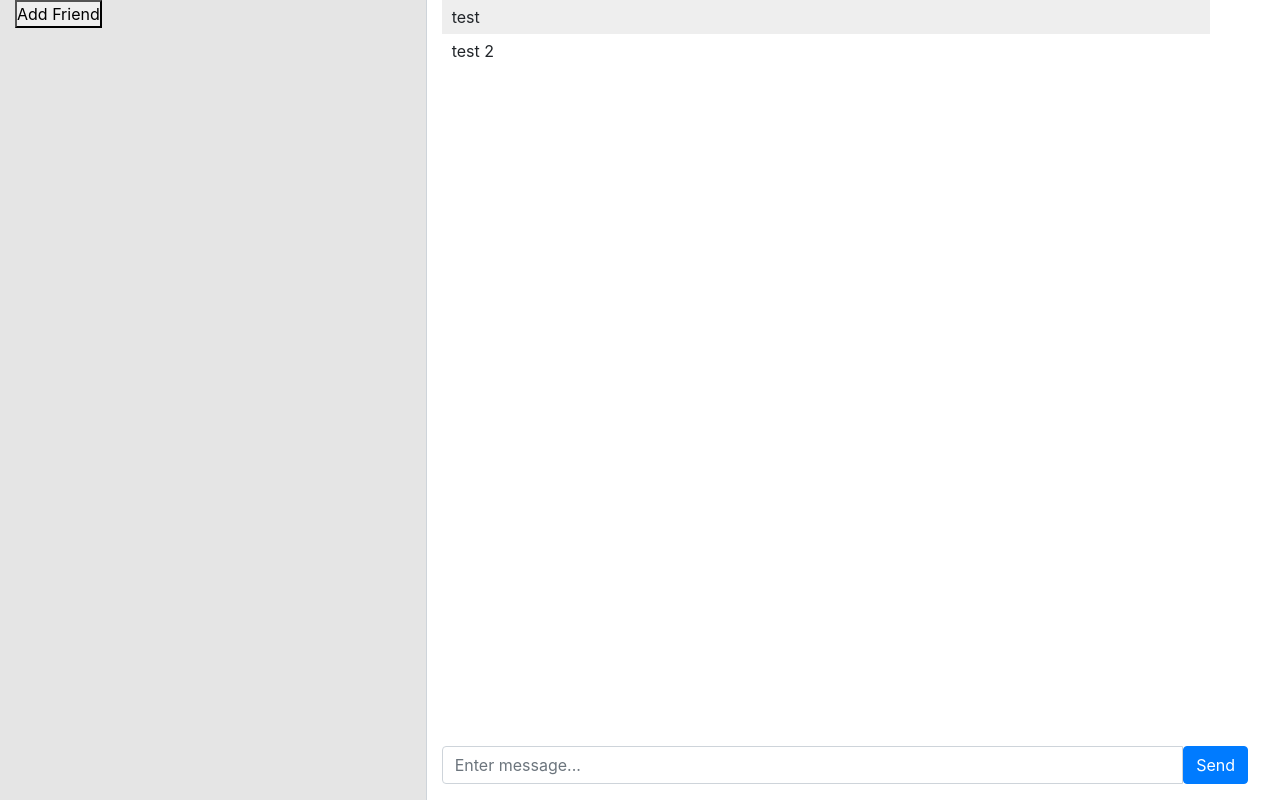
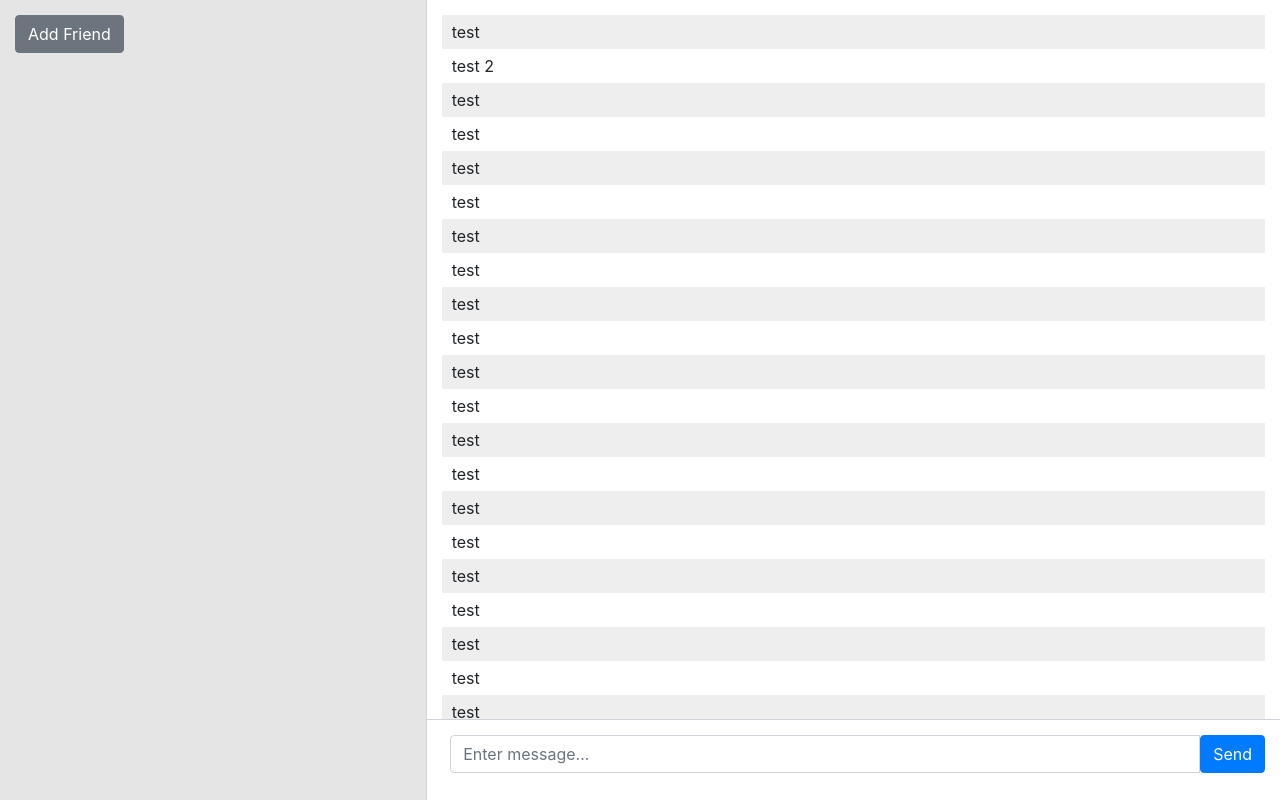
Before and after one commit to jwishcamper/CS410_Project, a website: page public/chatPage.html in a window 1280 px wide. Drawn offline with nearby package versions, Linux system fonts and the light colour scheme; no server answers.

Commit message:
CSS simplification

```diff
--- a/public/chatPage.html
+++ b/public/chatPage.html
@@ -11,16 +11,41 @@
 
 <body>
   <div id="friends" class="col-sm-4">
-	<button id = "addButton">Add Friend</button>
+    <button class="btn btn-secondary" id="addButton">Add Friend</button>
   </div>
-  <div id="msg" class="col-sm-8">
-    <div id="history">
-      <ul id="messages">
+
+  <ul id="messages" class="col-sm-8">
     <li> test</li>
     <li> test 2</li>
+    <li> test</li>
+    <li> test</li>
+    <li> test</li>
+    <li> test</li>
+    <li> test</li>
+    <li> test</li>
+    <li> test</li>
+    <li> test</li>
+    <li> test</li>
+    <li> test</li>
+    <li> test</li>
+    <li> test</li>
+    <li> test</li>
+    <li> test</li>
+    <li> test</li>
+    <li> test</li>
+    <li> test</li>
+    <li> test</li>
+    <li> test</li>
+    <li> test</li>
+    <li> test</li>
+    <li> test</li>
+    <li> test</li>
+    <li> test</li>
+    <li> test</li>
+    <li> test</li>
+
   </ul>
-    </div>
-    <div id="send">
+
   <form id="textBoxButtons" action="">
     <div class="input-group form-group">
       <input class="form-control" id="m" autocomplete="off" placeholder="Enter message...">
@@ -29,8 +54,7 @@
 
     </div>
   </form>
-    </div>
-  </div>
+
   <script src="/socket.io/socket.io.js"></script>
   <script src="https://code.jquery.com/jquery-1.11.1.js"></script>
 
--- a/public/main.css
+++ b/public/main.css
@@ -11,9 +11,8 @@ body {
 
 form {
   /* background: #000; */
-  /* padding: 3px; */
-  position: fixed;
-  bottom: 0;
+  padding: 15px;
+  float: right;
   /* width: 60%; */
   /* left: 33%; */
 }
@@ -22,12 +21,13 @@ form input {
   /* position: fixed; */
   /* border: solid; */
   /* padding: 10px; */
+  float: right;
   width: 60%;
   /* margin-right: .5%; */
 }
 
 form button {
-  /* float: right; */
+  float: right;
   /* width: 12.5%; */
   /* background: white; */
   /* right: 0; */
@@ -36,12 +36,12 @@ form button {
 }
 
 #messages {
-  position: fixed;
+  float: right;
   list-style-type: none;
   margin: 0;
-  padding: 0;
-  width: 60%;
-  height: 100%;
+  padding: 15px;
+  height: 90%;
+  border-bottom: 1px solid #ced4da;
 
   overflow-y: auto;
 }
@@ -195,7 +195,7 @@ form button {
   height: 100%;
   background-color: rgba(0, 0, 0, 0.1);
   border-right: 1px solid #ced4da;
-
+  padding-top: 15px;
   z-index: 2;
 }
 #msg {
@@ -208,5 +208,8 @@ form button {
 #textBoxButtons {
   display: flex;
   /* padding-top: 100%; */
-  width: 63%;
+  width: 66%;
 }
+.self {
+  text-align: right;
+}
```
Lines whose indentation alone changed are shown as unchanged.
